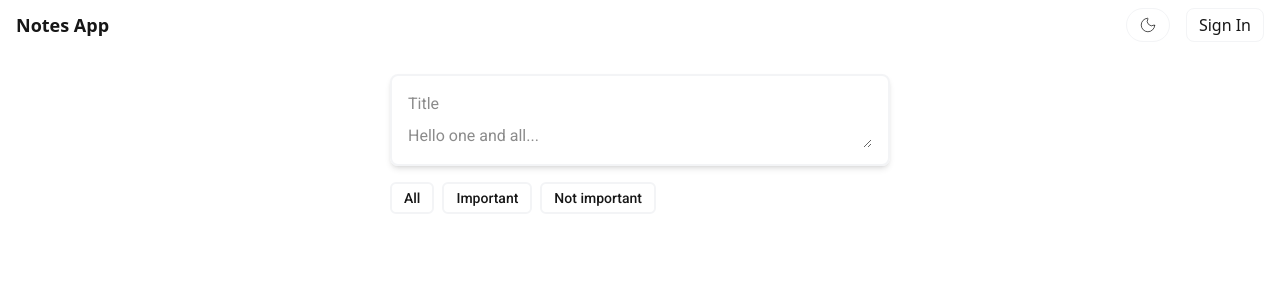
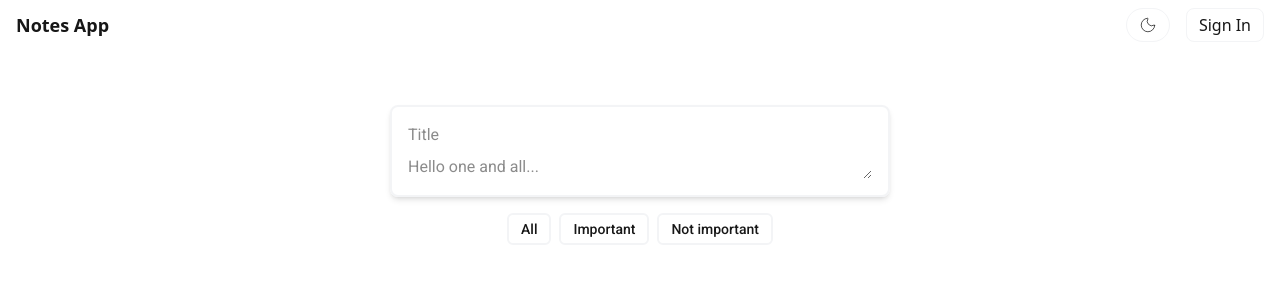
Before and after one commit to LaraBerenguer/notes-app, a Next.js app: page / in a window 1280 px wide. Shown: the top 300 px of the page. Built offline with nearby package versions, Linux system fonts and the light colour scheme; no server answers.

Commit message:
Update layout styles for improved responsiveness and alignment

```diff
--- a/src/app/page.module.css
+++ b/src/app/page.module.css
@@ -1,11 +1,11 @@
 .page {
   display: grid;
   grid-template-rows: 20px 1fr 20px;
-  align-items: center;
+  align-items: start;
   justify-items: center;
   min-height: 100svh;
-  padding: 80px;
-  gap: 64px;
+  padding: 20px 80px;
+  gap: 10px;
   font-family: var(--font-roboto);
 }
 
@@ -20,7 +20,7 @@
   position: sticky;
   top: 0;
   z-index: 100;
-  padding: 24px 0;
+  padding: 55px 0 10px 0px;
   display: flex;
   flex-direction: column;
   gap: 16px;
--- a/src/components/filter/Filter.tsx
+++ b/src/components/filter/Filter.tsx
@@ -6,7 +6,7 @@ const Filter = () => {
     const dispatch = useDispatch();
 
     return (
-        <div className="notes-filter flex gap-2">
+        <div className="notes-filter justify-center flex gap-2">
             <button
                 type="button"
                 className="px-3 py-1 rounded-md border-2 border-gray-100 bg-transparent hover:bg-gray-100 dark:hover:bg-gray-600 focus:bg-gray-100 dark:focus:bg-gray-600 text-sm font-medium transition act"
```
